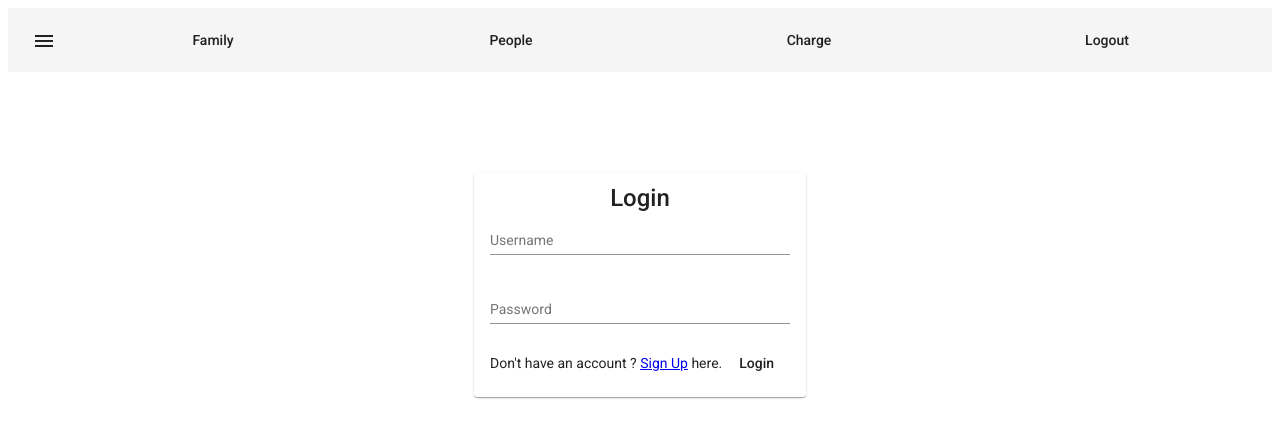
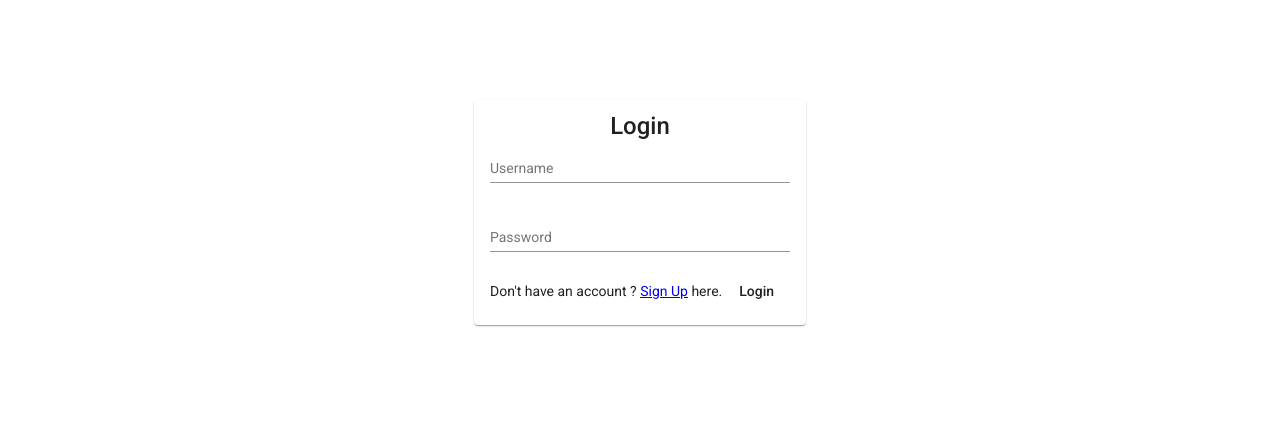
Before and after one commit to khanhpd2002/family_manage, an Angular app in the folder Front-end/my-app/: page /#/login in a window 1280 px wide. Before the commit this address led to /login#/login. Shown: the top 438 px of the page. Built offline with nearby package versions, Linux system fonts and the light colour scheme.

Commit message:
Restore toolbar, reload khi sai url

```diff
--- a/Front-end/my-app/src/app/app-routing.module.ts
+++ b/Front-end/my-app/src/app/app-routing.module.ts
@@ -13,11 +13,16 @@ const routes: Routes = [
   {path: 'people', component: PeopleComponent, canActivate: [AuthGuard]},
   {path: 'charge', component: ChargeComponent, canActivate: [AuthGuard]},
   {path: 'login', component: LoginComponent},
-  {path: 'sign-up', component: SignUpComponent}
+  {path: 'sign-up', component: SignUpComponent},
 ];
 
 @NgModule({
-  imports: [RouterModule.forRoot(routes)],
+  imports: [RouterModule.forRoot(routes, {
+    useHash: true,
+    onSameUrlNavigation: 'reload',
+    },
+  ),
+  ],
   exports: [RouterModule]
 })
 export class AppRoutingModule {
--- a/Front-end/my-app/src/app/app.component.html
+++ b/Front-end/my-app/src/app/app.component.html
@@ -1,17 +1 @@
-<mat-toolbar>
-  <button
-    mat-icon-button
-    class="example-icon"
-    aria-label="Example icon-button with menu icon"
-    (click)="toggleSidenav()"
-  >
-    <mat-icon>menu</mat-icon>
-  </button>
-
-  <button mat-button (click)="goFamilyRegisters()" style="width: 25%" class="is-click">Family</button>
-  <button mat-button (click)="goPeople()" style="width: 25%" class="is-click">People</button>
-  <button mat-button (click)="goCharge()" style="width: 25%" class="is-click">Charge</button>
-  <button mat-button (click)="goLogout()" style="width: 25%" class="is-click">Logout</button>
-</mat-toolbar>
-
 <router-outlet></router-outlet>
--- a/Front-end/my-app/src/app/app.component.ts
+++ b/Front-end/my-app/src/app/app.component.ts
@@ -8,31 +8,7 @@ import {Router} from '@angular/router';
 })
 export class AppComponent {
   constructor(
-    public router: Router
   ) {
   }
-  isShowing = false;
-
   title = 'my-app';
-
-  toggleSidenav() {
-    this.isShowing = !this.isShowing;
-  }
-
-  goLogout() {
-    window.sessionStorage.removeItem('token');
-    this.router.navigate(['login']);
-  }
-
-  goFamilyRegisters() {
-    this.router.navigate(['family-register']);
-  }
-
-  goPeople() {
-    this.router.navigate(['people']);
-  }
-
-  goCharge() {
-    this.router.navigate(['charge']);
-  }
 }
--- a/Front-end/my-app/src/app/family-register/family-register.component.html
+++ b/Front-end/my-app/src/app/family-register/family-register.component.html
@@ -1,3 +1,19 @@
+<mat-toolbar>
+  <button
+    mat-icon-button
+    class="example-icon"
+    aria-label="Example icon-button with menu icon"
+    (click)="toggleSidenav()"
+  >
+    <mat-icon>menu</mat-icon>
+  </button>
+
+  <button mat-button (click)="goFamilyRegisters()" style="width: 25%" class="is-click">Family</button>
+  <button mat-button (click)="goPeople()" style="width: 25%" class="is-click">People</button>
+  <button mat-button (click)="goCharge()" style="width: 25%" class="is-click">Charge</button>
+  <button mat-button (click)="goLogout()" style="width: 25%" class="is-click">Logout</button>
+</mat-toolbar>
+
 <mat-sidenav-container>
   <mat-sidenav #sidenav [opened]="isShowing">
     <button mat-button (click)="goFamilyRegisters()" style="width: 100%">Family</button>
@@ -191,3 +207,4 @@
     </form>
   </mat-sidenav-content>
 </mat-sidenav-container>
+<router-outlet (activate)="true"></router-outlet>
--- a/Front-end/my-app/src/app/login/login.component.html
+++ b/Front-end/my-app/src/app/login/login.component.html
@@ -1,3 +1,4 @@
+<div class="login-cover">
   <mat-card>
     <mat-card-title>Login</mat-card-title>
     <mat-card-content>
@@ -32,3 +33,4 @@
       </form>
     </mat-card-content>
   </mat-card>
+</div>
--- a/Front-end/my-app/src/app/people/people.component.html
+++ b/Front-end/my-app/src/app/people/people.component.html
@@ -1,3 +1,19 @@
+<mat-toolbar>
+  <button
+    mat-icon-button
+    class="example-icon"
+    aria-label="Example icon-button with menu icon"
+    (click)="toggleSidenav()"
+  >
+    <mat-icon>menu</mat-icon>
+  </button>
+
+  <button mat-button (click)="goFamilyRegisters()" style="width: 25%" class="is-click">Family</button>
+  <button mat-button (click)="goPeople()" style="width: 25%" class="is-click">People</button>
+  <button mat-button (click)="goCharge()" style="width: 25%" class="is-click">Charge</button>
+  <button mat-button (click)="goLogout()" style="width: 25%" class="is-click">Logout</button>
+</mat-toolbar>
+
 <mat-sidenav-container>
   <mat-sidenav #sidenav [opened]="isShowing">
     <button mat-button (click)="goFamilyRegisters()" style="width: 100%">Family</button>
```
Lines whose indentation alone changed are shown as unchanged.
